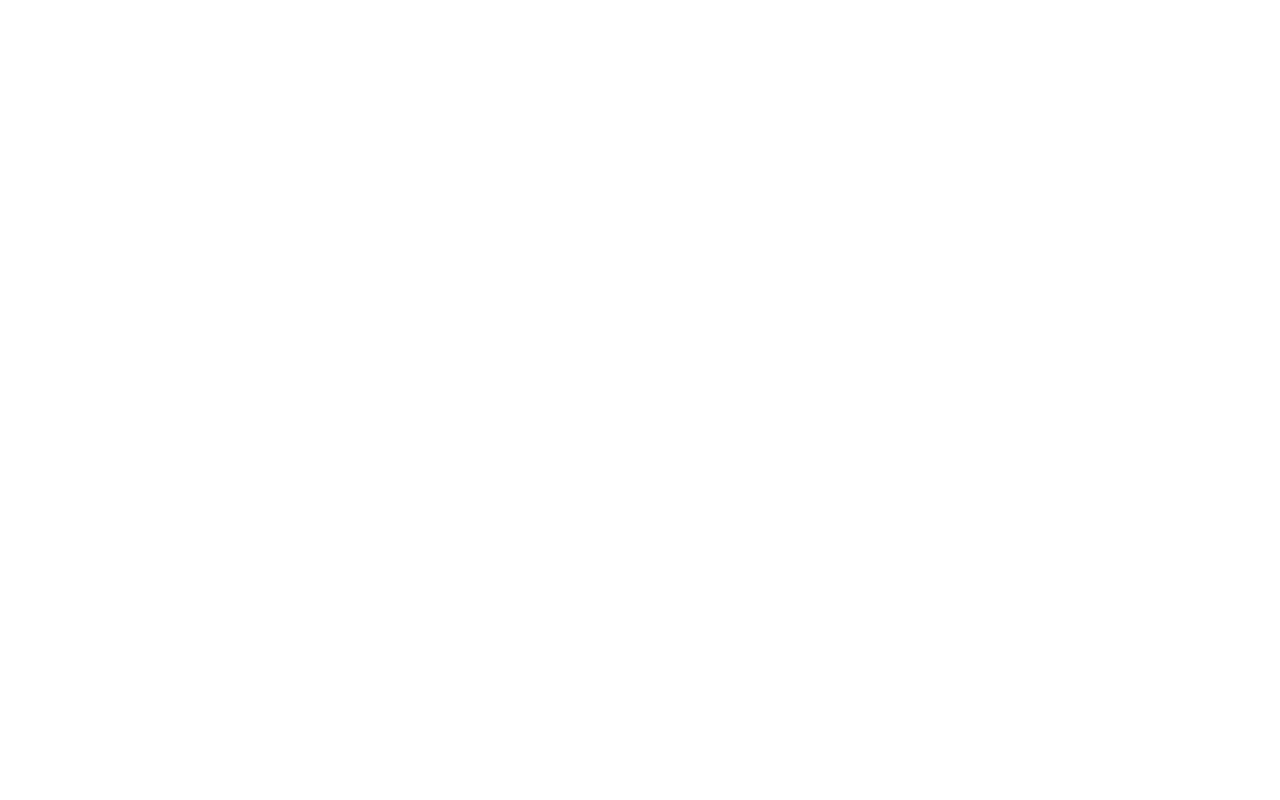
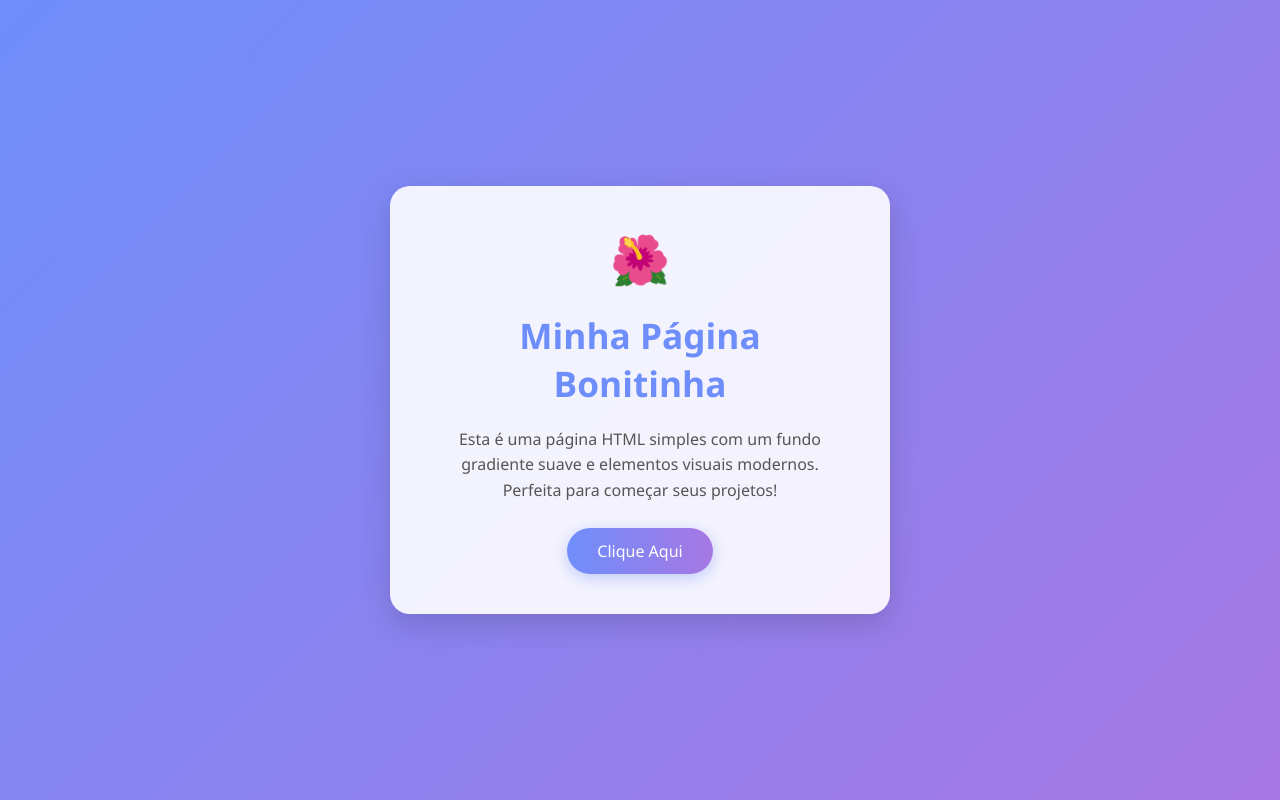
Before and after one commit to BernardoPatriarca/My_Github, a plain HTML site: page index.html in a window 1280 px wide. Drawn offline with Linux system fonts and the light colour scheme.

Commit message:
Ajustes na pagina html

```diff
--- a/index.html
+++ b/index.html
@@ -1,11 +1,90 @@
 <!DOCTYPE html>
-<html lang="en">
+<html lang="pt-BR">
 <head>
     <meta charset="UTF-8">
     <meta name="viewport" content="width=device-width, initial-scale=1.0">
-    <title>Document</title>
+    <title>Minha Página Bonitinha</title>
+    <style>
+        * {
+            margin: 0;
+            padding: 0;
+            box-sizing: border-box;
+            font-family: 'Segoe UI', Tahoma, Geneva, Verdana, sans-serif;
+        }
+
+        body {
+            background: linear-gradient(135deg, #6e8efb, #a777e3);
+            min-height: 100vh;
+            display: flex;
+            justify-content: center;
+            align-items: center;
+            padding: 20px;
+        }
+
+        .container {
+            background-color: rgba(255, 255, 255, 0.9);
+            border-radius: 20px;
+            box-shadow: 0 10px 30px rgba(0, 0, 0, 0.15);
+            padding: 40px;
+            text-align: center;
+            max-width: 500px;
+            width: 100%;
+            animation: fadeIn 0.8s ease-out;
+        }
+
+        h1 {
+            color: #6e8efb;
+            margin-bottom: 20px;
+            font-size: 2.2rem;
+        }
+
+        p {
+            color: #555;
+            line-height: 1.6;
+            margin-bottom: 25px;
+        }
+
+        .emoji {
+            font-size: 3rem;
+            margin-bottom: 20px;
+            display: block;
+        }
+
+        .btn {
+            background: linear-gradient(to right, #6e8efb, #a777e3);
+            color: white;
+            border: none;
+            padding: 12px 30px;
+            border-radius: 50px;
+            font-size: 1rem;
+            cursor: pointer;
+            transition: transform 0.3s, box-shadow 0.3s;
+            box-shadow: 0 4px 15px rgba(110, 142, 251, 0.4);
+        }
+
+        .btn:hover {
+            transform: translateY(-3px);
+            box-shadow: 0 6px 20px rgba(110, 142, 251, 0.6);
+        }
+
+        @keyframes fadeIn {
+            from {
+                opacity: 0;
+                transform: translateY(20px);
+            }
+            to {
+                opacity: 1;
+                transform: translateY(0);
+            }
+        }
+    </style>
 </head>
 <body>
-
+    <div class="container">
+        <span class="emoji">🌺</span>
+        <h1>Minha Página Bonitinha</h1>
+        <p>Esta é uma página HTML simples com um fundo gradiente suave e elementos visuais modernos. Perfeita para começar seus projetos!</p>
+        <button class="btn">Clique Aqui</button>
+    </div>
 </body>
 </html>
```
